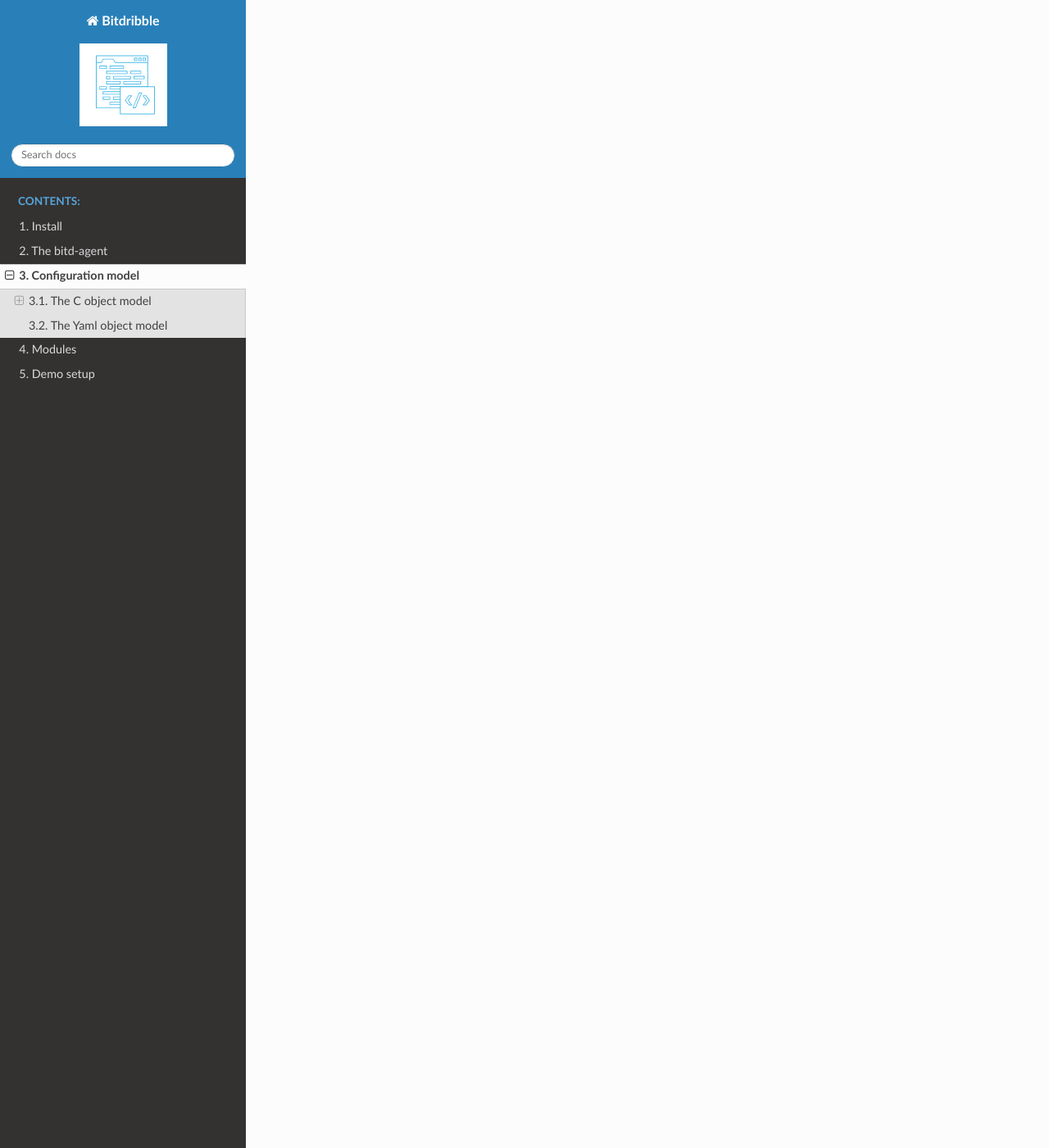
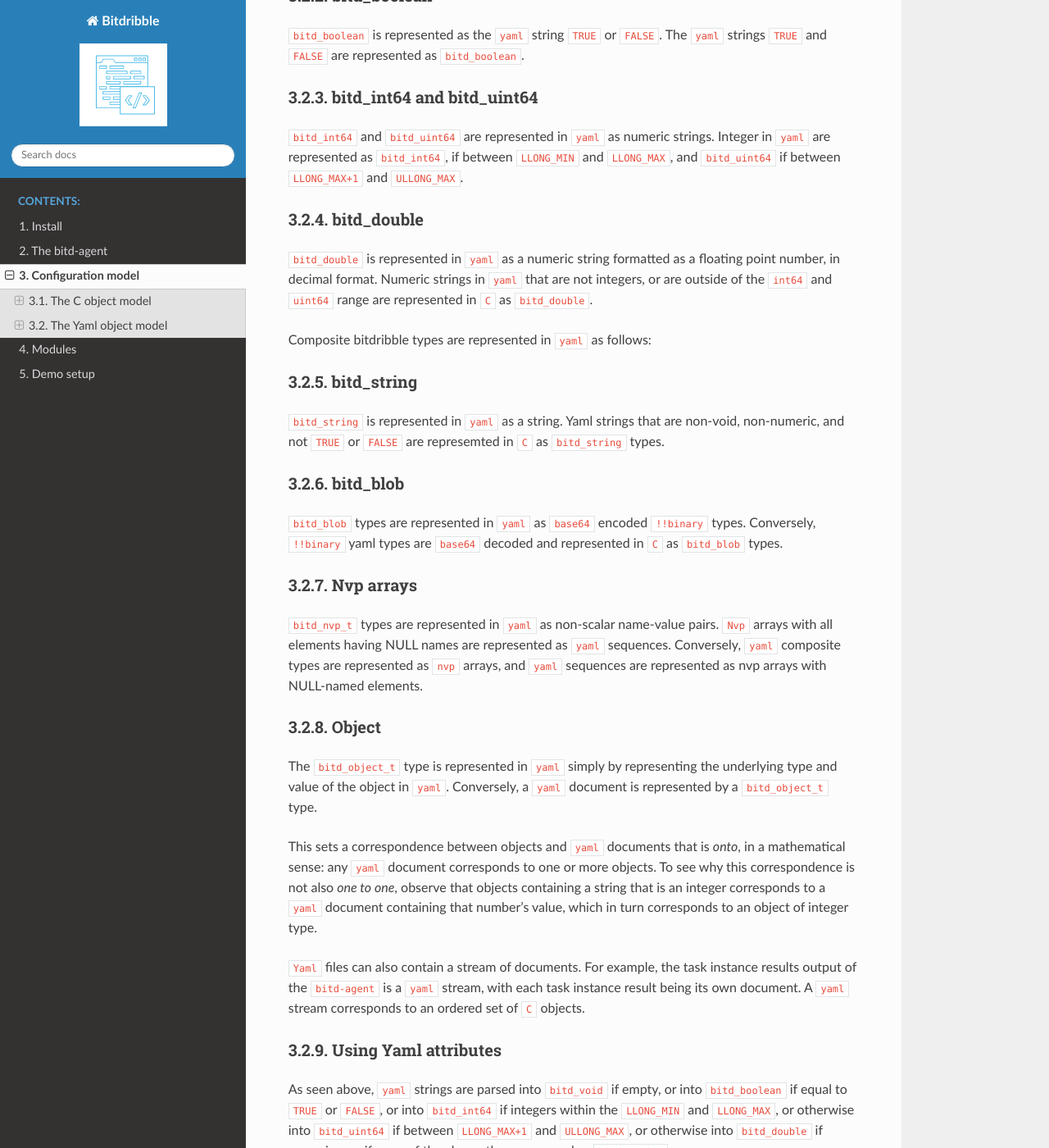
Before and after one commit to Bitdribble/bitdribble-doc, a Sphinx documentation site: the page built from source/config-object-model.rst, in a window 1280 px wide and 1400 px high, scrolled down 3658 px. Shown: the whole window at 82% size. Built offline with Sphinx 7.4.7 and the Read the Docs theme 2.0.0, drawn with Linux system fonts in a browser that asks for light colours; some of the changed text lies outside the part shown.

Commit message:
config model

```diff
--- a/source/config-object-model.rst
+++ b/source/config-object-model.rst
@@ -70,9 +70,9 @@
    #define bitd_blob_size(b) ((b)->nbytes)
    #define bitd_blob_payload(b) ((char *)(((bitd_blob *)b)+1))
 
-Nvp
----
-``bitd_nvp_t`` holds an array of name-value pairs, each element of which has its own type. In short, this type is called an ``nvp``. Elements in an ``nvp`` can have any simple or composite type, including the ``nvp`` type itself.
+Nvp arrays
+----------
+``bitd_nvp_t`` holds an array of name-value pairs, each element of which has its own type. In short, this type is called an ``nvp`` array. Elements in an ``nvp`` array can have any simple or composite type, including the ``nvp`` array type itself.
 
 .. code-block:: c++
 
@@ -134,10 +134,62 @@
 
 The Yaml object model
 =====================
-For a quick introduction to ``yaml``, see https://en.wikipedia.org/wiki/YAML. Bitdribble ``c`` objects are represented as yaml as follows:
+For a quick introduction to ``yaml``, see https://en.wikipedia.org/wiki/YAML. Simple bitdribble types are represented in ``yaml`` as follows:
 
-- ``bitd_void`` is formatted as the empty string. An empty ``yaml`` string is represented as a ``bitd_void`` type.
+bitd_void
+---------
+``bitd_void`` is formatted as the empty ``yaml`` string. An empty ``yaml`` string is represented as a ``bitd_void`` type.
 
-- ``bitd_boolean`` is represented as the string ``TRUE`` or ``FALSE``. The ``yaml`` string ``TRUE`` and ``FALSE`` are represented as ``bitd_boolean``.
+bitd_boolean
+------------
+``bitd_boolean`` is represented as the ``yaml`` string ``TRUE`` or ``FALSE``. The ``yaml`` strings ``TRUE`` and ``FALSE`` are represented as ``bitd_boolean``.
 
-- ``bitd_int64`` and ``bitd_uint64`` are represented in ``yaml`` as numeric strings. Integer in ``yaml`` are represented as ``bitd_int64``, if between ``LLONG_MIN`` and ``LLONG_MAX``, and ``bitd_uint64`` if between ``LLONG_MAX+1`` and ``ULLONG_MAX``.
+bitd_int64 and bitd_uint64
+--------------------------
+``bitd_int64`` and ``bitd_uint64`` are represented in ``yaml`` as numeric strings. Integer in ``yaml`` are represented as ``bitd_int64``, if between ``LLONG_MIN`` and ``LLONG_MAX``, and ``bitd_uint64`` if between ``LLONG_MAX+1`` and ``ULLONG_MAX``.
+
+bitd_double
+-----------
+``bitd_double`` is represented in ``yaml`` as a numeric string formatted as a floating point number, in decimal format. Numeric strings in ``yaml`` that are not integers, or are outside of the ``int64`` and ``uint64`` range are represented in ``C`` as ``bitd_double``.
+
+Composite bitdribble types are represented in ``yaml`` as follows:
+
+bitd_string
+-----------
+``bitd_string`` is represented in ``yaml`` as a string. Yaml strings that are non-void, non-numeric, and not ``TRUE`` or ``FALSE`` are represemted in ``C`` as ``bitd_string`` types.
+
+bitd_blob
+---------
+``bitd_blob`` types are represented in ``yaml`` as ``base64`` encoded ``!!binary`` types. Conversely, ``!!binary`` yaml types are ``base64`` decoded and represented in ``C`` as ``bitd_blob`` types.
+
+Nvp arrays
+----------
+``bitd_nvp_t`` types are represented in ``yaml`` as non-scalar name-value pairs. ``Nvp`` arrays with all elements having NULL names are represented as ``yaml`` sequences. Conversely, ``yaml`` composite types are represented as ``nvp`` arrays, and ``yaml`` sequences are represented as nvp arrays with NULL-named elements.
+
+Object
+------
+The ``bitd_object_t`` type is represented in ``yaml`` simply by representing the underlying type and value of the object in ``yaml``. Conversely, a ``yaml`` document is represented by a ``bitd_object_t`` type.
+
+This sets a correspondence between objects and ``yaml`` documents that is *onto*, in a mathematical sense: any ``yaml`` document corresponds to one or more objects. To see why this correspondence is not also *one to one*, observe that objects containing a string that is an integer corresponds to a ``yaml`` document containing that number's value, which in turn corresponds to an object of integer type.
+
+``Yaml`` files can also contain a stream of documents. For example, the task instance results output of the ``bitd-agent`` is a ``yaml`` stream, with each task instance result being its own document. A ``yaml`` stream corresponds to an ordered set of ``C`` objects.
+
+Using Yaml attributes
+---------------------
+As seen above, ``yaml`` strings are parsed into ``bitd_void`` if empty, or into ``bitd_boolean`` if equal to ``TRUE`` or ``FALSE``, or into ``bitd_int64`` if integers within the ``LLONG_MIN`` and ``LLONG_MAX``, or otherwise into ``bitd_uint64`` if between ``LLONG_MAX+1`` and ``ULLONG_MAX``, or otherwise into ``bitd_double`` if numeric - or, if none of the above, they are parsed as ``bitd_string``.
+
+This represents the default conversion of ``yaml`` string scalars. The conversion can also be controlled by use of the following ``yaml`` attributes:
+
+- ``tag:yaml.org,2002:null`` is converted to ``bitd_void`` type.
+
+- ``tag:yaml.org,2002:bool`` is converted to ``bitd_boolean`` type.
+
+- ``tag:yaml.org,2002:int`` is converted to ``bitd_int64``. The value is truncated if too large.
+
+- ``tag:yaml.org,2002:str`` is converted to ``bitd_string``.
+
+- ``tag:yaml.org,2002:binary`` is converted to ``bitd_blob``.
+
+The source code
+---------------
+The implementation of the ``yaml`` object model is in src/libs/bitd/types-yaml.c.
```
